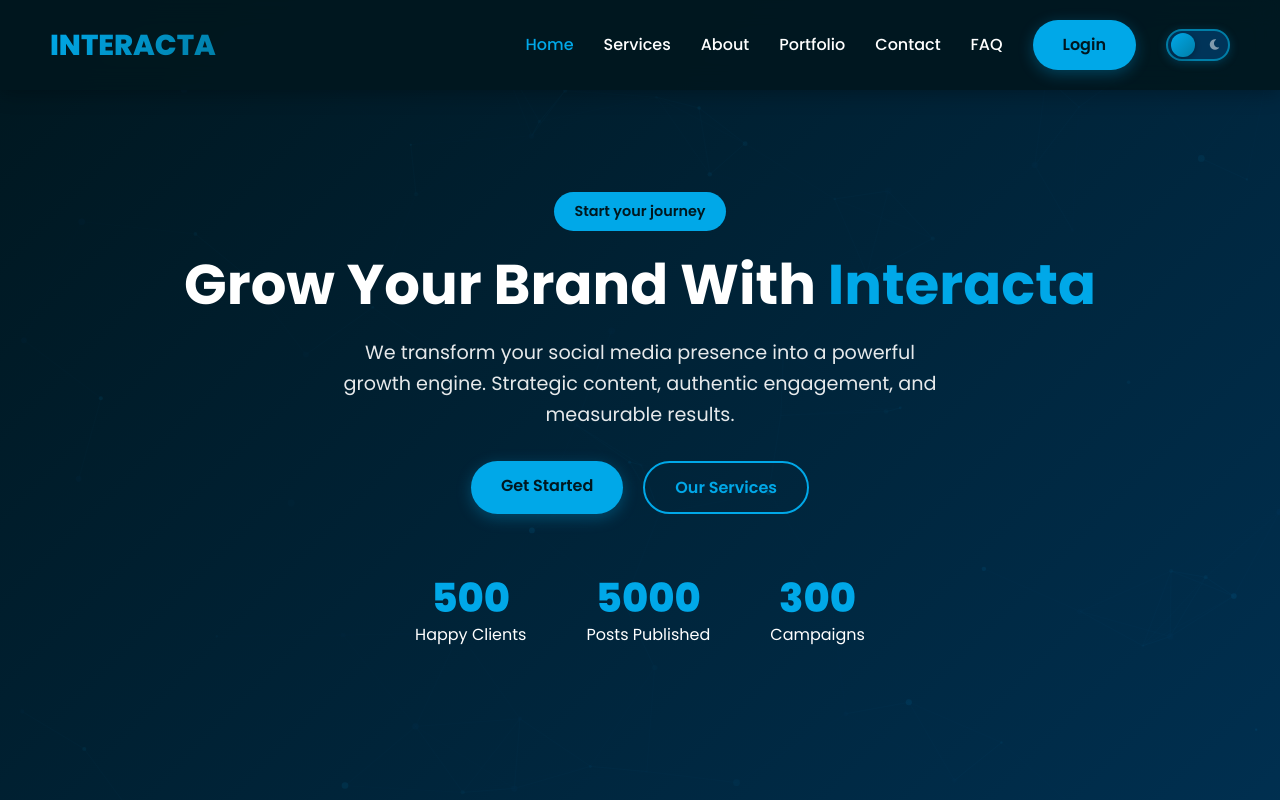
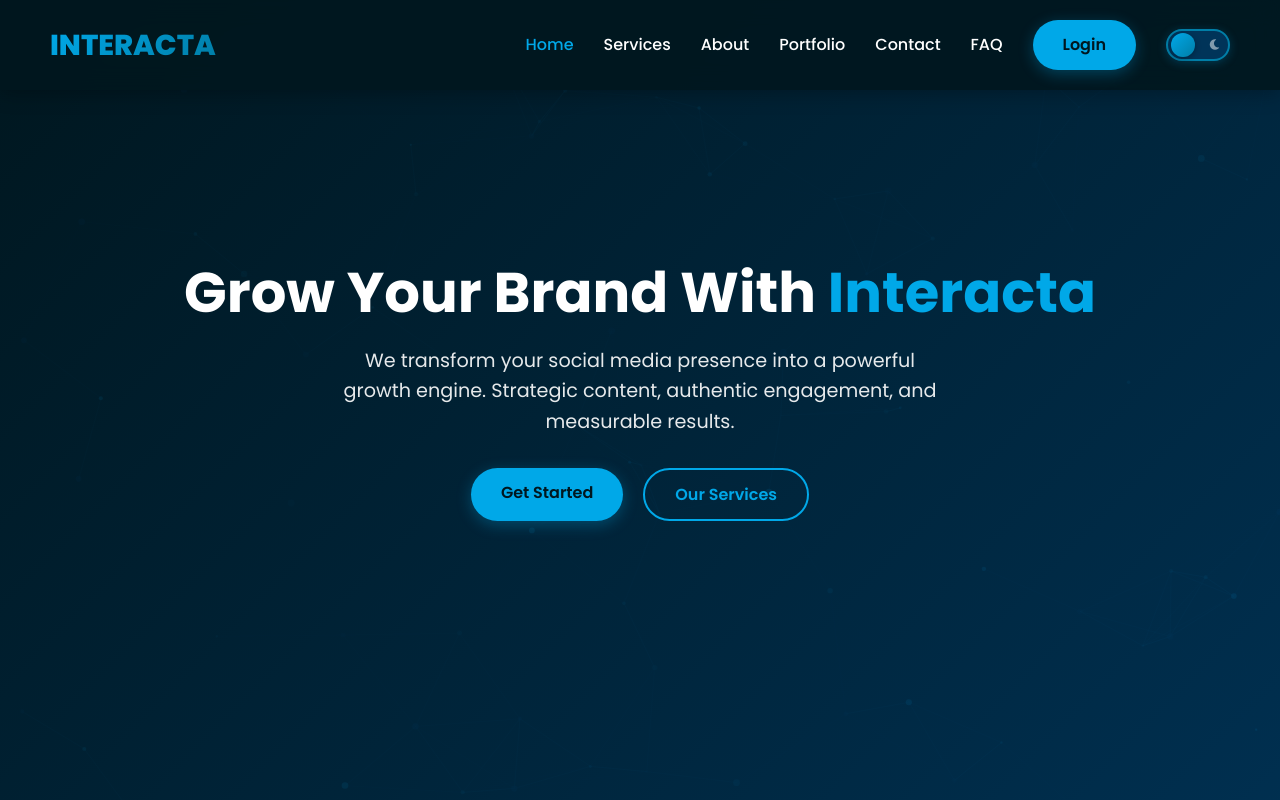
Before and after one commit to Ammar2269/interacta, a plain HTML site: page index.html in a window 1280 px wide. Shown: the top 800 px of the page. Drawn offline with Linux system fonts and the light colour scheme.

Commit message:
Remove hero badge and stats from index.html
Removed hero badge and statistics section from the hero section.

```diff
--- a/index.html
+++ b/index.html
@@ -57,7 +57,6 @@
     <section id="home" class="hero">
         <div class="hero-container">
             <div class="hero-content">
-                <span class="hero-badge">Start your journey</span>
                 <h1>Grow Your Brand With <span class="highlight">Interacta</span></h1>
                 <p>We transform your social media presence into a powerful growth engine. Strategic content, authentic engagement, and measurable results.</p>
                 <div class="hero-buttons">
@@ -65,19 +64,6 @@
                     <a href="#services" class="btn btn-outline">Our Services</a>
                 </div>
             </div>
-            <div class="hero-stats">
-                <div class="stat-card">
-                    <h3 class="counter" data-target="500">0</h3>
-                    <p>Happy Clients</p>
-                </div>
-                <div class="stat-card">
-                    <h3 class="counter" data-target="5000">0</h3>
-                    <p>Posts Published</p>
-                </div>
-                <div class="stat-card">
-                    <h3 class="counter" data-target="300">0</h3>
-                    <p>Campaigns</p>
-                </div>
             </div>
         </div>
     </section>
```
